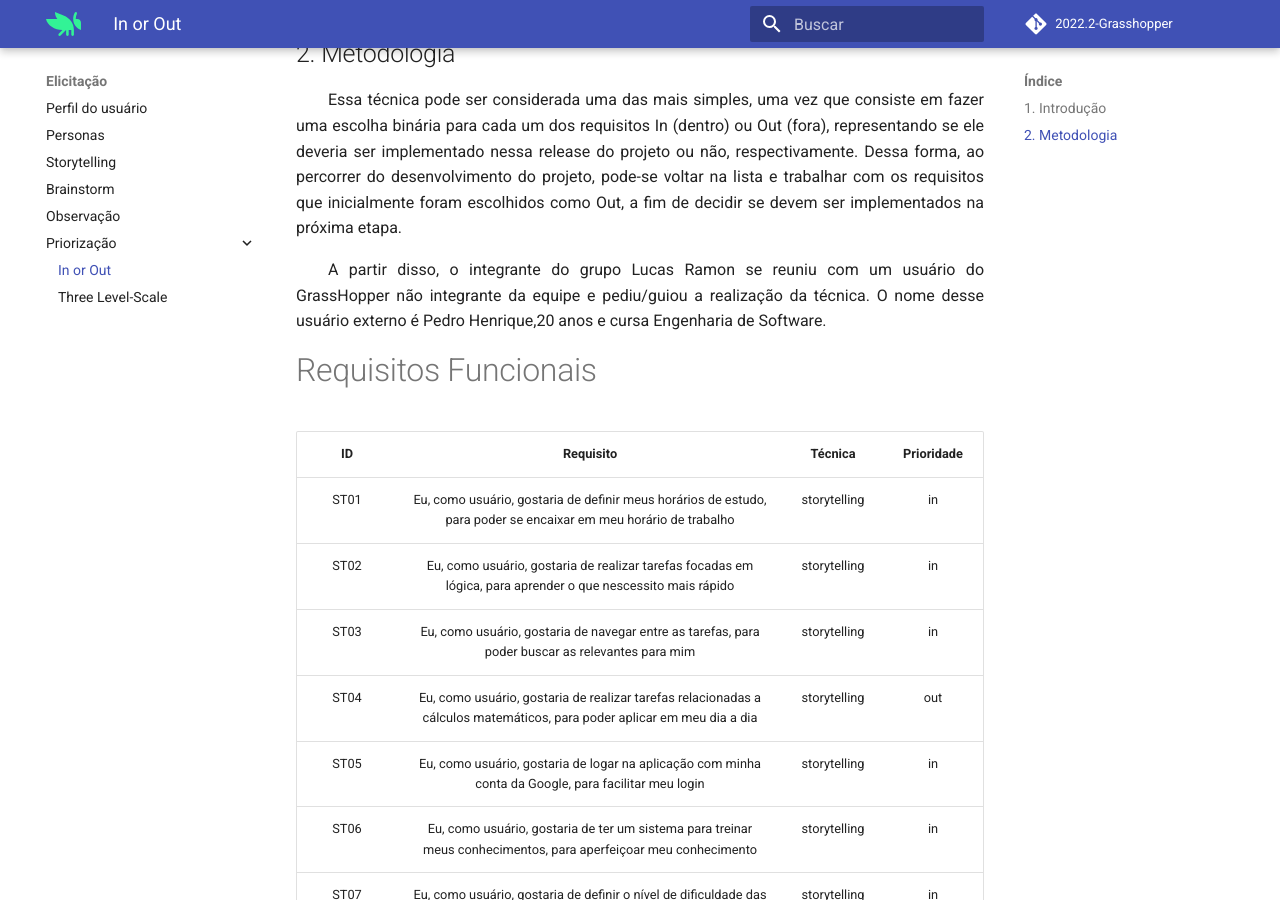
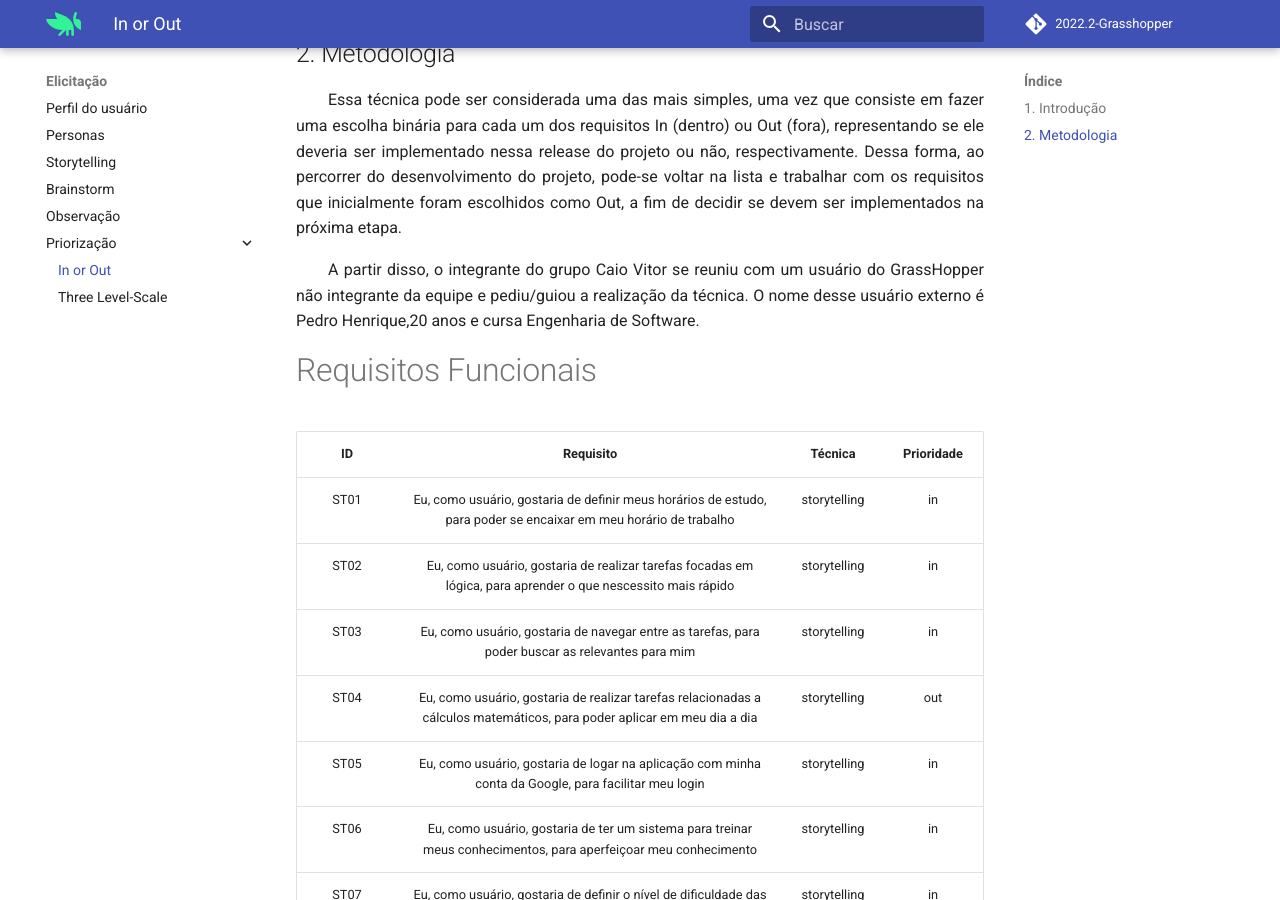
Before and after one commit to Requisitos-de-Software/2022.2-Grasshopper, an MkDocs documentation site: the page built from docs/elicitacao/priorizacao/in-or-out.md, in a window 1280 px wide and 900 px high, scrolled down 375 px. Built offline with MkDocs 1.6.1 and Material for MkDocs 9.7.7, drawn with Linux system fonts in a browser that asks for light colours; comment, search, counter and statistics services are not loaded.

Commit message:
fix: add ir or out

```diff
--- a/docs/elicitacao/priorizacao/in-or-out.md
+++ b/docs/elicitacao/priorizacao/in-or-out.md
@@ -8,7 +8,7 @@
 ## 2. Metodologia
 <p align="justify">&emsp;&emsp;Essa técnica pode ser considerada uma das mais simples, uma vez que consiste em fazer uma escolha binária para cada um dos requisitos In (dentro) ou Out (fora), representando se ele deveria ser implementado nessa release do projeto ou não, respectivamente. Dessa forma, ao percorrer do desenvolvimento do projeto, pode-se voltar na lista e trabalhar com os requisitos que inicialmente foram escolhidos como Out, a fim de decidir se devem ser implementados na próxima etapa.</p>
 
-<p align="justify">&emsp;&emsp;A partir disso, o integrante do grupo Lucas Ramon se reuniu com um usuário do GrassHopper não integrante da equipe e pediu/guiou a realização da técnica. O nome desse usuário externo é Pedro Henrique,20 anos e cursa Engenharia de Software.</p>
+<p align="justify">&emsp;&emsp;A partir disso, o integrante do grupo Caio Vitor se reuniu com um usuário do GrassHopper não integrante da equipe e pediu/guiou a realização da técnica. O nome desse usuário externo é Pedro Henrique,20 anos e cursa Engenharia de Software.</p>
 
 
 # Requisitos Funcionais
```
